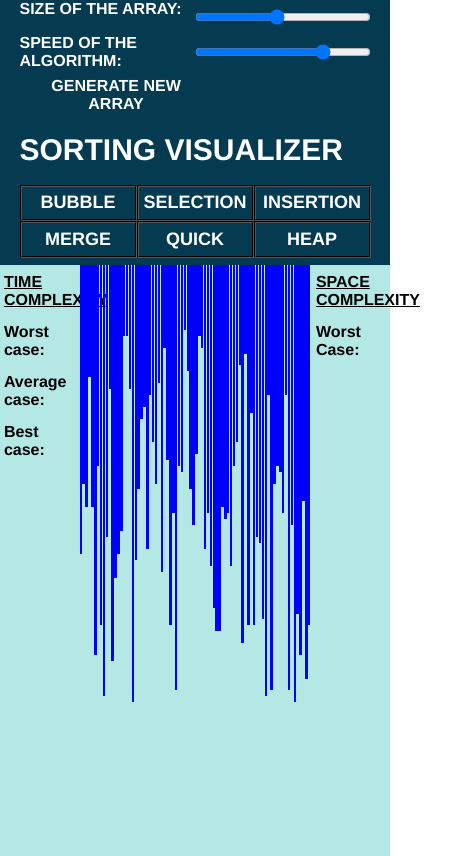
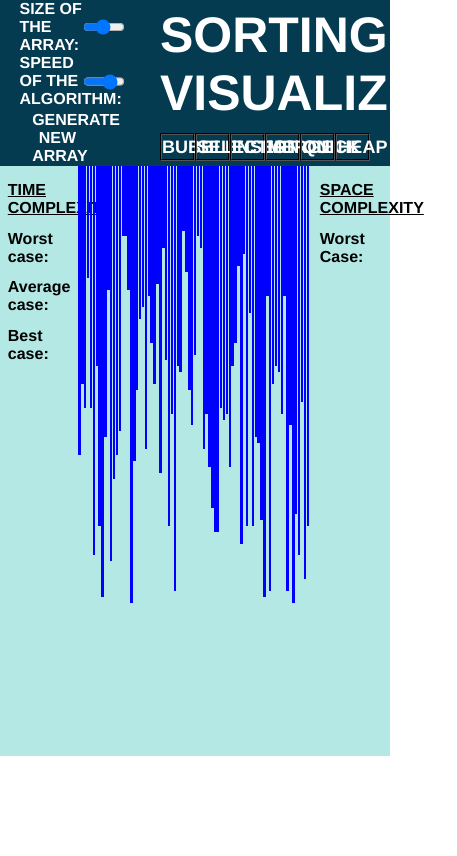
Before and after one commit to Saakshij4/sortingViz, a plain HTML site: page index.html in a window 390 px wide. Shown: the whole page, 457 px wide, since content can reach past the window. Drawn offline with Linux system fonts and the light colour scheme; a script that the page names is missing.

Commit message:
Update style.css

```diff
--- a/style.css
+++ b/style.css
@@ -154,66 +154,3 @@ section #Info_Cont2 h3{
 .hide{
   display:none;
 }
-
-
-/*Media Handling*/
-/* For screens smaller than 768px */
-@media only screen and (max-width: 767px) {
-  nav {
-    grid-template-columns: 1fr; /* Switch to single column layout */
-    grid-template-rows: auto auto; /* Allow dynamic height */
-    row-gap: 10px; /* Add space between rows */
-  }
-
-  nav .header_right .algos {
-    grid-template-columns: repeat(3, 1fr); /* Show buttons in 3 columns */
-  }
-}
-
-/* For screens between 768px and 1024px */
-@media only screen and (min-width: 768px) and (max-width: 1024px) {
-  nav .header_right .algos {
-    grid-template-columns: repeat(4, 1fr); /* Show buttons in 4 columns */
-  }
-}
-
-/* For screens larger than 1024px */
-@media only screen and (min-width: 1025px) {
-  nav {
-    grid-template-columns: 30% 70%; /* Revert back to original layout */
-  }
-
-  nav .header_right .algos {
-    grid-template-columns: repeat(6, 1fr); /* Show buttons in 6 columns */
-  }
-}
-
-/* Adjustments for smaller screens */
-nav .array-inputs {
-  grid-template-columns: 50% 50%; /* Adjust input fields to 50% width each */
-}
-
-nav .array-inputs #a_generate {
-  padding-left: 10%; /* Adjust button padding */
-}
-
-nav .header_right .nav-heading {
-  font-size: 30px; /* Reduce font size for smaller screens */
-}
-
-/* Make the container responsive */
-#array_container {
-  flex-wrap: wrap; /* Allow flex items to wrap */
-  justify-content: center; /* Center items */
-}
-
-/* Adjust padding for smaller screens */
-section #Info_Cont1,
-section #Info_Cont2 {
-  padding: 10% 5%;
-}
-
-/* Reduce margin-top for smaller screens */
-section .Complexity_Containers {
-  margin-top: 10%;
-}
```
